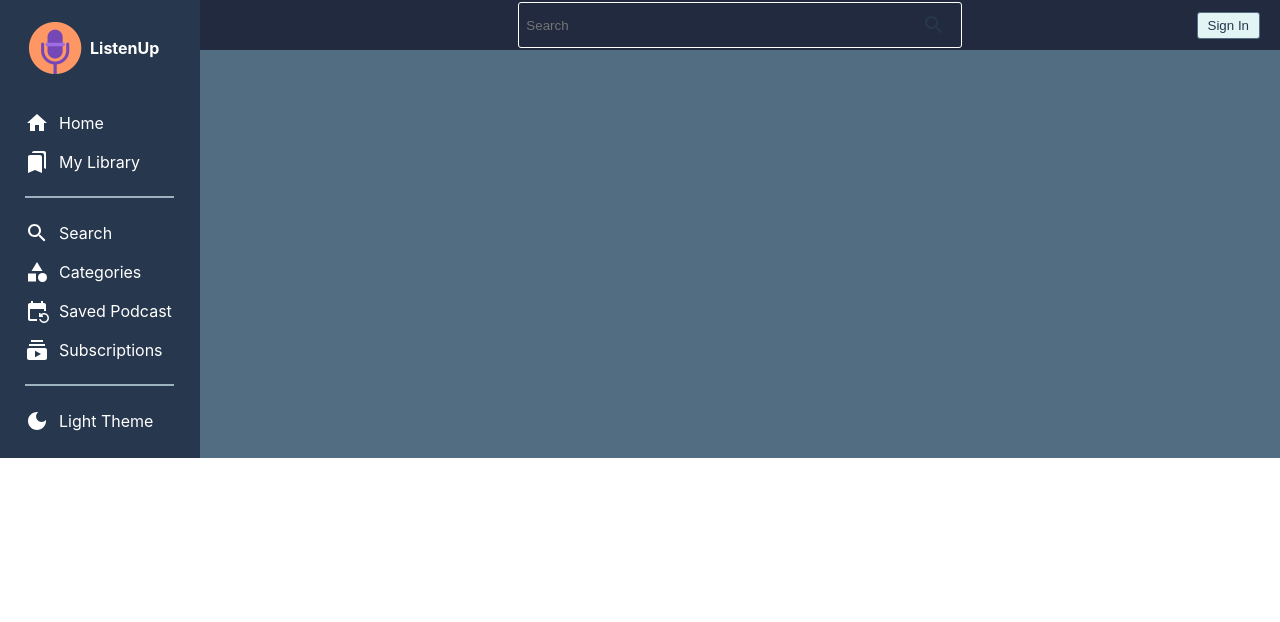
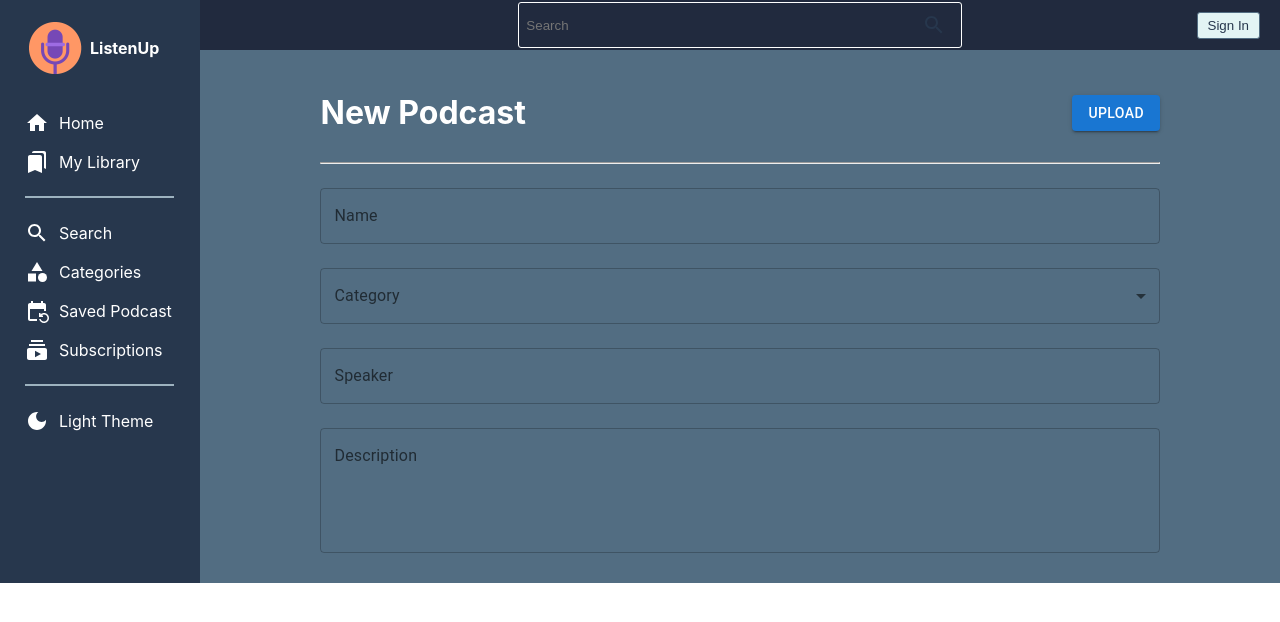
Before and after one commit to manisa18/flipr_podcast, a React (Create React App) app in the folder frontend/: page /mylibrary/1/edit in a window 1280 px wide. Shown: the top 622 px of the page. Built offline with nearby package versions, Linux system fonts and the light colour scheme.

Commit message:
Update Podcast Done

```diff
--- a/frontend/src/App.js
+++ b/frontend/src/App.js
@@ -15,6 +15,7 @@ import MyLibrary from "./pages/MyLibrary";
 import Category from "./pages/Category";
 import AddPodcast from "./pages/AddPodcast";
 import MyPodcast from "./pages/MyPodcast";
+import UpdatePodcast from "./pages/UpdatePodcast";
 
 const Container = styled.div`
   display: flex;
@@ -66,6 +67,7 @@ function App() {
                 <Route path="categories" element={<Category />} />
                 <Route path="addpodcast" element={<AddPodcast />} />
                 <Route path="mylibrary/:id" element={<MyPodcast />} />
+                <Route path="mylibrary/:id/edit" element={<UpdatePodcast />} />
               </Routes>
             </Wrapper>
           </Main>
--- a/frontend/src/components/Card.jsx
+++ b/frontend/src/components/Card.jsx
@@ -60,17 +60,16 @@ const Card = ({ type, product }) => {
     const hours = diffDuration.hours();
 
     if (years > 0) {
-      return `${years} year${years > 1 ? "s" : ""}`;
+      return `${years} year ${years > 1 ? "s" : ""}`;
     } else if (months > 0) {
-      return `${months} month${months > 1 ? "s" : ""}`;
+      return `${months} month ${months > 1 ? "s" : ""}`;
     } else if (days > 0 && hours > 0) {
-      return `${days} day${days > 1 ? "s" : ""} ${hours} hour${
-        hours > 1 ? "s" : ""
+      return `${days} day ${days > 1 ? "s" : ""}
       }`;
     } else if (days > 0) {
-      return `${days} day${days > 1 ? "s" : ""}`;
+      return `${days} day ${days > 1 ? "s" : ""}`;
     } else {
-      return `${hours} hour${hours > 1 ? "s" : ""}`;
+      return `${hours} hour ${hours > 1 ? "s" : ""}`;
     }
   }
   if (!product || !product._id) {
@@ -102,7 +101,8 @@ const Card = ({ type, product }) => {
             <Title>{product.name}</Title>
             {/* <ChannelName>FLIPR</ChannelName> */}
             <Info type={type}>
-              {product.views} views ● {getTimeDifference(product.uploadedDate)}{" "}
+              {product.views} views ● {getTimeDifference(product.uploadedDate)}
+              {" "}
               ago
             </Info>
           </Texts>
--- a/frontend/src/pages/MyLibrary.jsx
+++ b/frontend/src/pages/MyLibrary.jsx
@@ -75,7 +75,6 @@ const SavedPodcast = () => {
           No Podcasts Uploaded !!!
         </div>
       )}
-      {/* Saved Podcast */}
     </Container>
   );
 };
--- a/frontend/src/pages/MyPodcast.jsx
+++ b/frontend/src/pages/MyPodcast.jsx
@@ -210,28 +210,32 @@ const MyPodcast = () => {
 
     return (
       <Container>
-            <Box sx={{ display: 'flex', alignItems: "center", justifyContent: 'space-between' }}>
-                <Box >
-                    <Title2>New Podcast</Title2>
+        <Box
+          sx={{
+            display: "flex",
+            alignItems: "center",
+            justifyContent: "space-between",
+          }}>
+          <Box>
+            <Title2>{podcast.name}</Title2>
           </Box>
 
-                <Box sx={{ display: 'flex', alignItems: "center", gap: "5px" }}>
+          <Box sx={{ display: "flex", alignItems: "center", gap: "5px" }}>
             <Box>
-                        <Link to="/mylibrary" style={{ textDecoration: 'none', color: 'inherit' }}>
+              <Link
+                to="/mylibrary/:id/edit"
+                style={{ textDecoration: "none", color: "inherit" }}>
                 <Button variant="contained">Update</Button>
               </Link>
-
             </Box>
             <Box>
-                        <Link to="/mylibrary" style={{ textDecoration: 'none', color: 'inherit' }}>
+              <Link
+                to="/mylibrary"
+                style={{ textDecoration: "none", color: "inherit" }}>
                 <Button variant="contained">Delete</Button>
               </Link>
-
             </Box>
-
-
           </Box>
-
         </Box>
         <hr />
         <Content>
@@ -251,7 +255,6 @@ const MyPodcast = () => {
               {podcast.views} views ● {getTimeDifference(podcast.uploadedDate)}
               ago
             </Info>
-
           </Details>
           <Hr />
           <Channel>
@@ -272,7 +275,6 @@ const MyPodcast = () => {
                 <ChannelName>{podcast.speaker}</ChannelName>
               </ChannelDetail>
             </ChannelInfo>
-
           </Channel>
           <Hr />
 
@@ -291,7 +293,6 @@ const MyPodcast = () => {
             </Description>
           )}
         </Content>
-
       </Container>
     );
 };
--- a/frontend/src/pages/Podcast.jsx
+++ b/frontend/src/pages/Podcast.jsx
@@ -314,7 +314,7 @@ const Podcast = () => {
         <Title>{podcast.name}</Title>
         <Details>
           <Info>
-            {podcast.views} views ● {getTimeDifference(podcast.uploadedDate)}
+            {podcast.views} views ● {getTimeDifference(podcast.uploadedDate)}{" "}
             ago
           </Info>
           <Buttons>
--- /dev/null
+++ b/frontend/src/pages/UpdatePodcast.jsx
@@ -0,0 +1,83 @@
+import React, { useState } from "react";
+import {
+  Box,
+  Button,
+  Container,
+  TextField,
+  FormControl,
+  InputLabel,
+  Select,
+  MenuItem,
+  RadioGroup,
+  FormControlLabel,
+  Radio,
+} from "@mui/material";
+import { Link } from "react-router-dom";
+import styled from "styled-components";
+
+const Title = styled.h1`
+  color: ${({ theme }) => theme.text};
+`;
+
+const UpdatePodcast = () => {
+  const [thumbnail, setThumbnail] = useState(null);
+  const [file, setFile] = useState(null);
+
+  const handleThumbnailChange = (event) => {
+    const selectedThumbnail = event.target.files[0];
+    setThumbnail(selectedThumbnail);
+  };
+
+  const handleFileChange = (event) => {
+    const selectedFile = event.target.files[0];
+    setFile(selectedFile);
+  };
+
+  return (
+    <Container>
+      <Box
+        sx={{
+          display: "flex",
+          alignItems: "center",
+          justifyContent: "space-between",
+        }}>
+        <Box>
+          <Title>New Podcast</Title>
+        </Box>
+
+        <Box>
+          <Link
+            to="/mylibrary"
+            style={{ textDecoration: "none", color: "inherit" }}>
+            <Button variant="contained">Upload</Button>
+          </Link>
+        </Box>
+      </Box>
+      <hr />
+
+      <TextField label="Name" fullWidth margin="normal" />
+
+      <FormControl fullWidth margin="normal">
+        <InputLabel id="category-label">Category</InputLabel>
+        <Select labelId="category-label" label="Category" defaultValue="">
+          <MenuItem value="music">Music</MenuItem>
+          <MenuItem value="sports">Sports</MenuItem>
+          <MenuItem value="news">News</MenuItem>
+          <MenuItem value="education">Education</MenuItem>
+          <MenuItem value="technology">Technology</MenuItem>
+          <MenuItem value="others">Others</MenuItem>
+        </Select>
+      </FormControl>
+      <TextField label="Speaker" fullWidth margin="normal" />
+      <TextField
+        label="Description"
+        fullWidth
+        margin="normal"
+        multiline
+        rows={4}
+      />
+    </Container>
+  );
+};
+
+export default UpdatePodcast;
```
Lines whose indentation alone changed are shown as unchanged.
